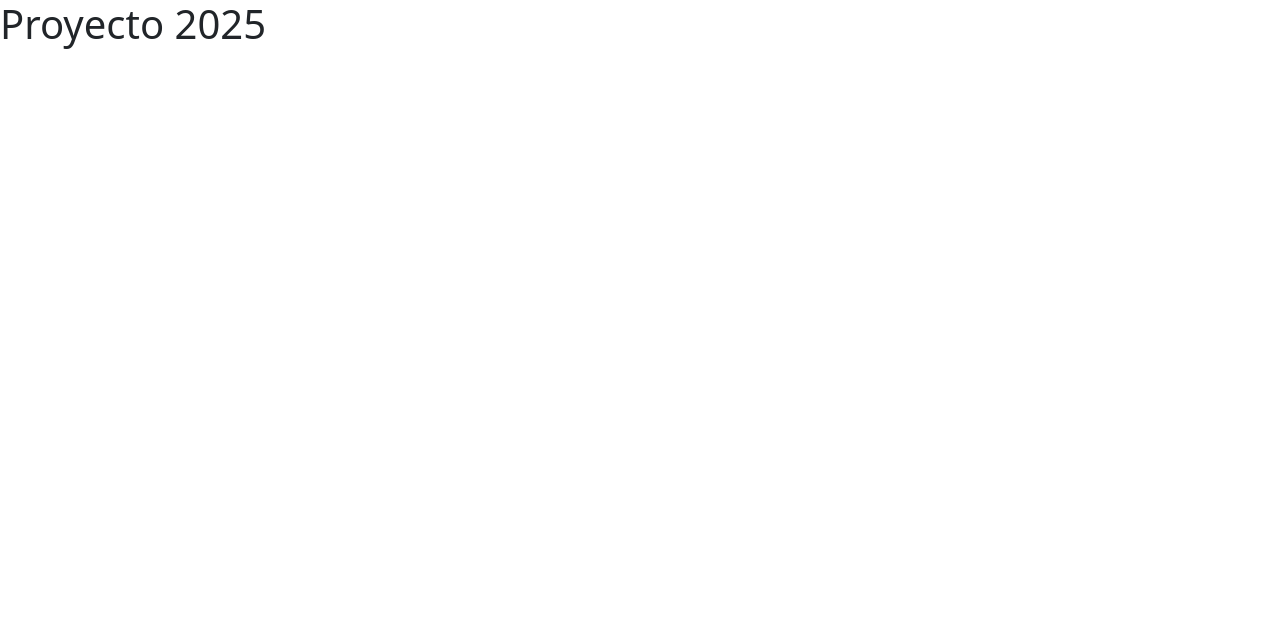
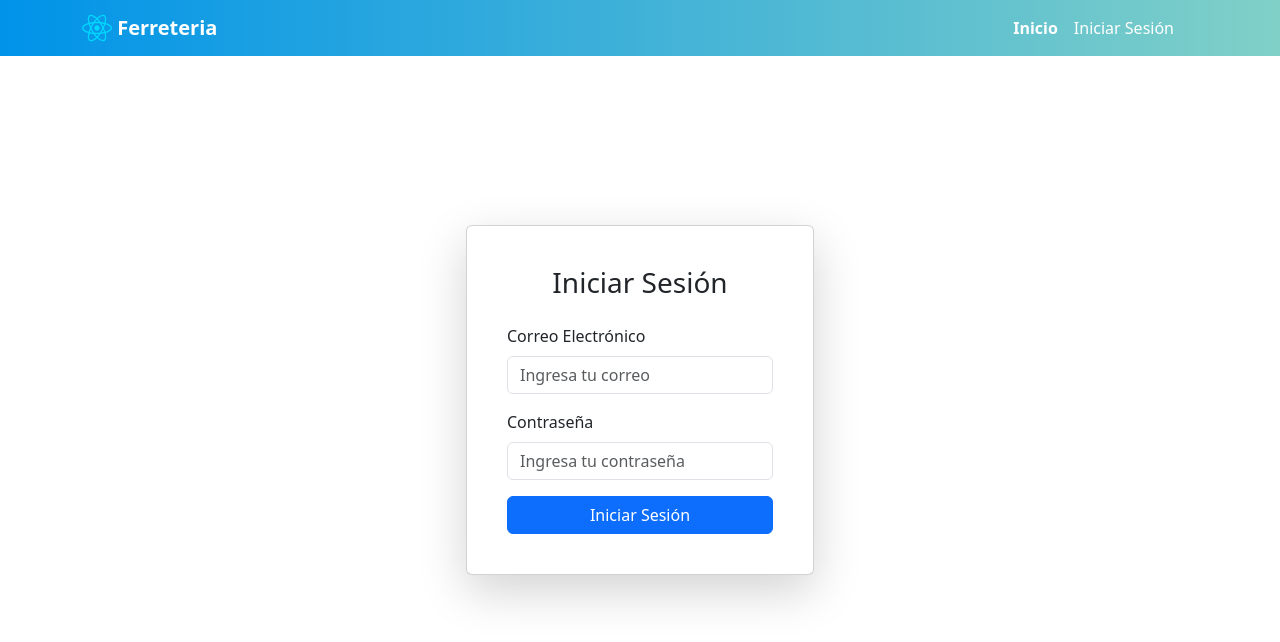
Before and after one commit to Efrain635/Proyecto2.1, a React (Vite) app: page / in a window 1280 px wide. Shown: the top 642 px of the page. Built offline with nearby package versions, Linux system fonts and the light colour scheme; no server answers.

Commit message:
Login ya terminado

```diff
--- a/src/App.jsx
+++ b/src/App.jsx
@@ -1,12 +1,33 @@
-import { useState } from 'react'
+import { BrowserRouter as Router, Routes, Route } from "react-router-dom";
+import { AuthProvider } from "./database/authcontext";
+import ProtectedRoute from "./components/ProtectedRoute";
+import Login from './views/Login'
+import Encabezado from "./components/Encabezado";
+import Inicio from "./views/Inicio";
+
 import './App.css'
 
-const App = () => {
+function App() {
+
   return (
     <>
-      <h1> Proyecto 2025</h1>
+      <AuthProvider>
+        <Router>
+          <div className="App">
+            <Encabezado />
+            <main>
+              <Routes>
+
+                <Route path="/" element={<Login />} />
+                <Route path="/inicio" element={<ProtectedRoute element={<Inicio />} />} />
+
+              </Routes>
+            </main>
+          </div>
+        </Router>
+      </AuthProvider>
     </>
   )
 }
 
-export default App;
+export default App
```
Also changed, not shown: src/Components/Encabezado.jsx (renamed from Components/Encabezado.jsx), src/Components/LoginForm.jsx (renamed from Components/LoginForm.jsx), src/Components/ProtectedRoute.jsx (renamed from Components/ProtectedRoute.jsx), src/Views/Inicio.jsx (renamed from Views/Inicio.jsx), src/Views/Login.jsx (renamed from Views/Login.jsx), 2 other files (tests, documents, lock files or other folders).
